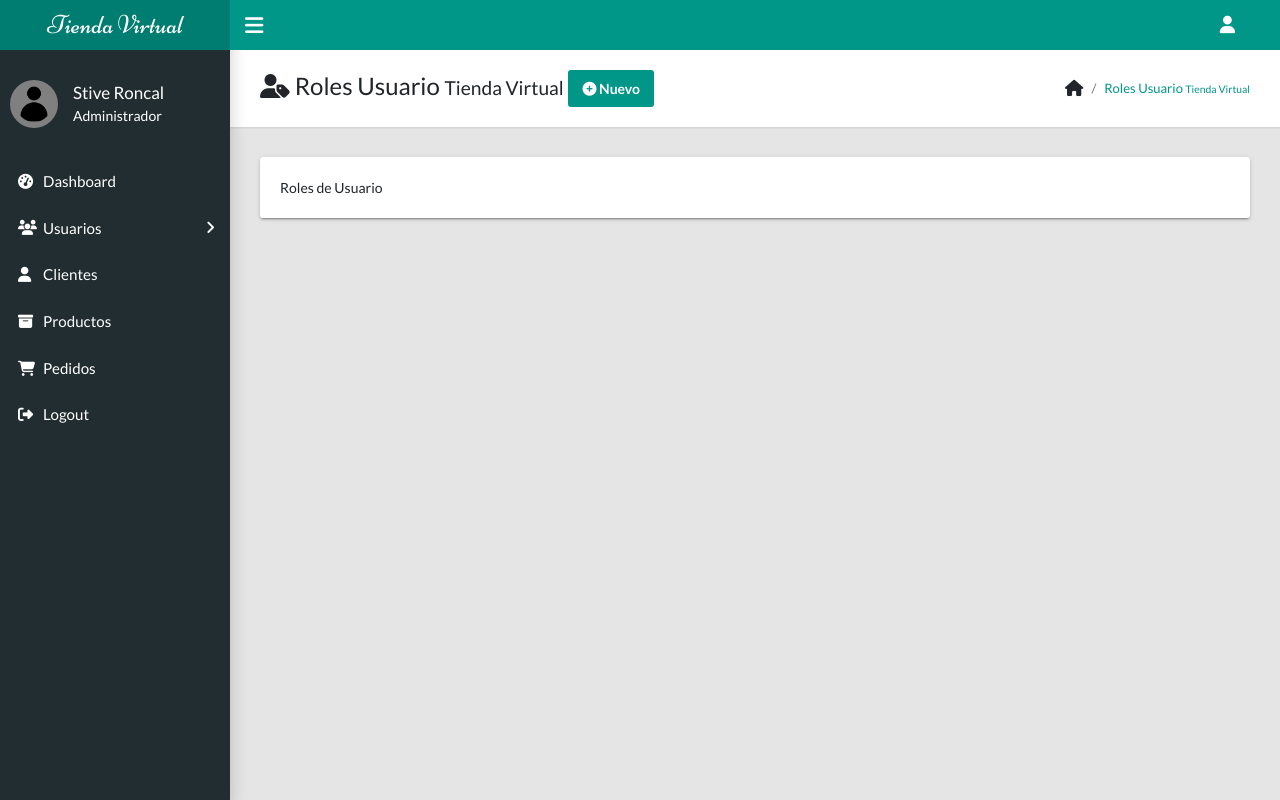
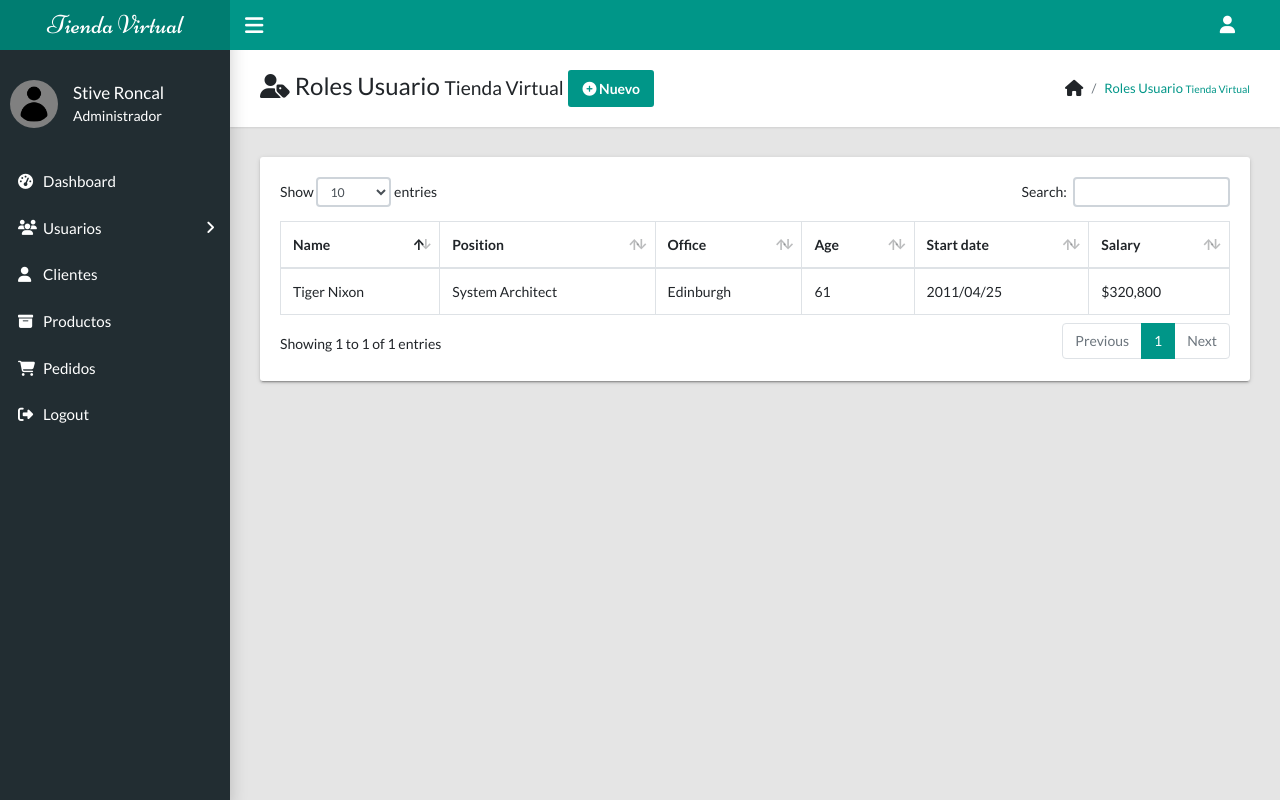
Before and after one commit to StiveRoncal/tienda_virtual, a PHP site: page /tienda_virtual/Roles/roles in a window 1280 px wide. Run offline with PHP 8.4, Linux system fonts and the light colour scheme; some libraries are stand-ins or nearby versions.

Commit message:
Implementacion de DataTables en Roles de Usuario

```diff
--- a/Assets/js/functions_roles.js
+++ b/Assets/js/functions_roles.js
@@ -1,3 +1,6 @@
+
+// funcion de datatables
+$('#tableRoles').DataTable();
 
 
 // Funcion abrir el modal
--- a/Views/Roles/roles.php
+++ b/Views/Roles/roles.php
@@ -17,13 +17,44 @@
           <li class="breadcrumb-item"><a href="<?= base_url();?>/roles"><?= $data['page_title'];?></a></li>
         </ul>
       </div>
+
+
+      <!-- Tablas de DataTables -->
       <div class="row">
         <div class="col-md-12">
           <div class="tile">
-            <div class="tile-body">Roles de Usuario</div>
+            <div class="tile-body">
+              <div class="table-responsive">
+                <table class="table table-hover table-bordered" id="tableRoles">
+                  <thead>
+                    <tr>
+                      <th>Name</th>
+                      <th>Position</th>
+                      <th>Office</th>
+                      <th>Age</th>
+                      <th>Start date</th>
+                      <th>Salary</th>
+                    </tr>
+                  </thead>
+                  <tbody>
+                    <tr>
+                      <td>Tiger Nixon</td>
+                      <td>System Architect</td>
+                      <td>Edinburgh</td>
+                      <td>61</td>
+                      <td>2011/04/25</td>
+                      <td>$320,800</td>
+                    </tr>
+
+                  </tbody>
+                </table>
+              </div>
+            </div>
           </div>
         </div>
       </div>
+
+
     </main>
 
 <?php  footerAdmin($data); ?>
--- a/Views/Template/footer_admin.php
+++ b/Views/Template/footer_admin.php
@@ -6,11 +6,15 @@
     <script src="<?= media(); ?>/js/fontawesome.js"></script>
 
     <script src="<?= media(); ?>/js/functions_admin.js"></script>
-    <script src="<?= media(); ?>/js/functions_roles.js"></script>
+
     <!-- The javascript plugin to display page loading on top-->
     <script src="<?= media(); ?>/js/plugins/pace.min.js"></script>
     <!-- Page specific javascripts-->
     <!-- Google analytics script-->
 
+    <script type="text/javascript" src="<?= media(); ?>/js/plugins/jquery.dataTables.min.js"></script>
+    <script type="text/javascript" src="<?= media(); ?>/js/plugins/dataTables.bootstrap.min.js"></script>
+
+    <script src="<?= media(); ?>/js/functions_roles.js"></script>
   </body>
 </html>
```
